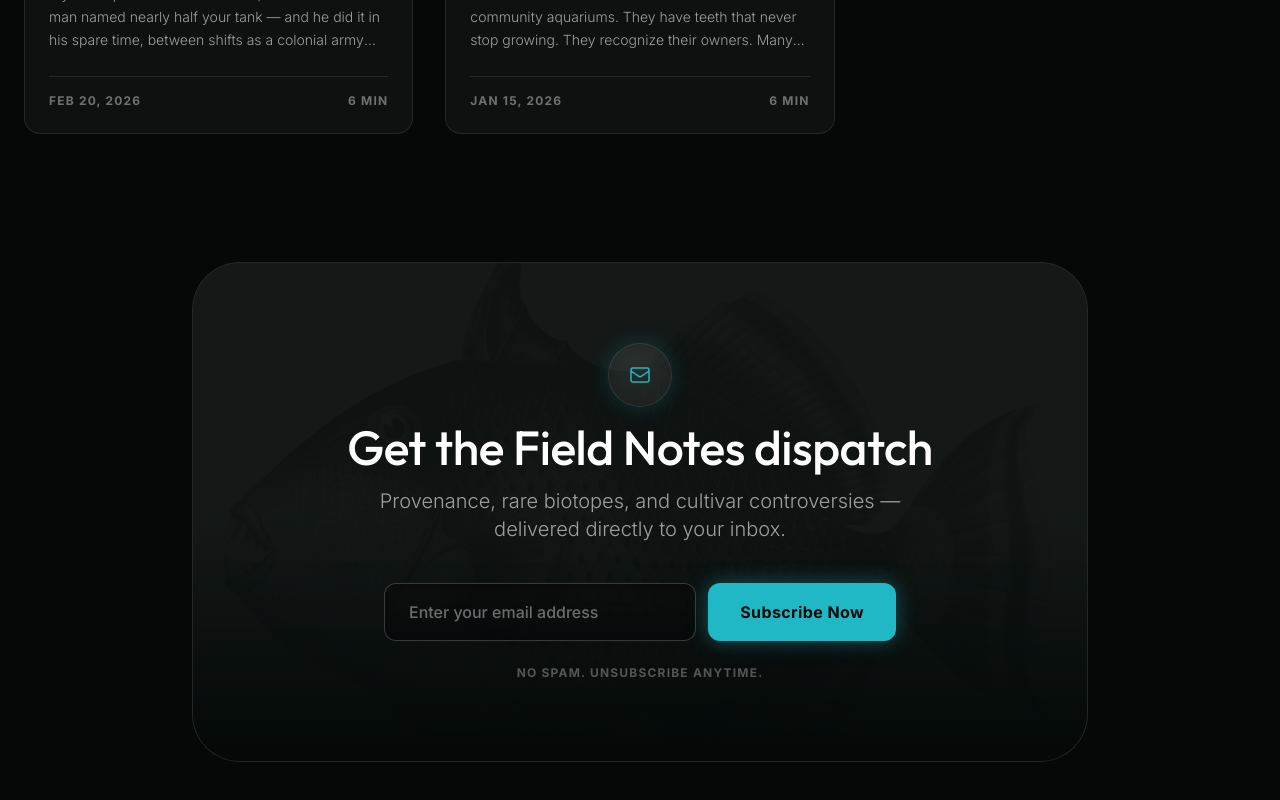
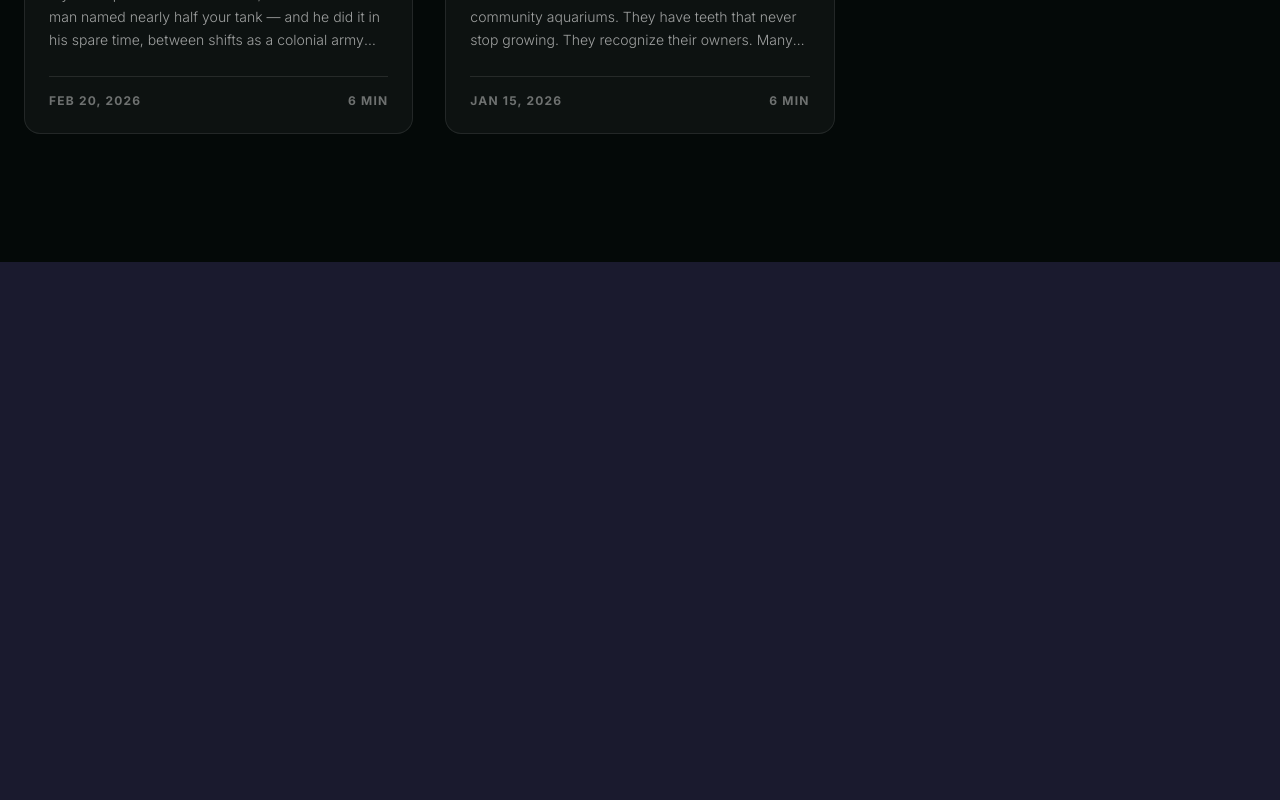
Before and after one commit to wowthisiseasytoremember-stack/endemic-site, a Next.js app: page /read in a window 1280 px wide. Shown: the part 2660-3460 px from the top of the page. After the commit the page ends 2922 px from the top, so only its background shows below. Built offline with nearby package versions, Linux system fonts and the light colour scheme.

Commit message:
cleanup: remove inactive Field Notes newsletter capture

```diff
--- a/src/app/read/page-client.tsx
+++ b/src/app/read/page-client.tsx
@@ -298,59 +298,6 @@ export default function FieldNotesPageClient({ initialPosts }: { initialPosts: B
             </div>
           )}
 
-          {/* Epic Newsletter CTA */}
-          <Reveal delay={400}>
-            <div className="mt-32 text-center flex justify-center">
-              <div className="relative flex flex-col items-center gap-6 glass rounded-[3rem] p-10 md:p-20 border border-white/10 max-w-4xl w-full overflow-hidden group">
-
-                {/* Subtle Bleeker Watermark Background */}
-                <img
-                  src="/images/bleeker/plate-ccxxiv.jpg"
-                  className="absolute inset-0 w-full h-full object-cover mix-blend-luminosity opacity-[0.03] group-hover:opacity-[0.08] group-hover:scale-105 transition-all duration-1000 grayscale pointer-events-none"
-                  alt=""
-                />
-                <div className="absolute inset-0 bg-gradient-to-t from-[#040908] via-transparent to-transparent pointer-events-none" />
-
-                <div className="relative z-10 flex flex-col items-center w-full">
-                  <div className="w-16 h-16 rounded-full glass border border-aqua/30 flex items-center justify-center mb-4 shadow-[0_0_20px_rgba(31,184,196,0.2)]">
-                    <svg className="w-6 h-6 text-aqua" fill="none" viewBox="0 0 24 24" stroke="currentColor">
-                      <path strokeLinecap="round" strokeLinejoin="round" strokeWidth={1.5} d="M3 8l7.89 5.26a2 2 0 002.22 0L21 8M5 19h14a2 2 0 002-2V7a2 2 0 00-2-2H5a2 2 0 00-2 2v10a2 2 0 002 2z" />
-                    </svg>
-                  </div>
-
-                  <h3 className="font-display text-4xl md:text-5xl font-medium text-white">Get the Field Notes dispatch</h3>
-                  <p className="text-xl text-white/60 font-light mt-4 max-w-xl">
-                    Provenance, rare biotopes, and cultivar controversies — delivered directly to your inbox.
-                  </p>
-
-                  <form className="flex flex-col sm:flex-row gap-3 w-full max-w-lg mt-10" action="/api/subscribe" method="POST">
-                    <input
-                      type="hidden"
-                      name="leadMagnet"
-                      value="field-notes-dispatch"
-                    />
-                    <div className="relative flex-1 group/input">
-                      <div className="absolute inset-0 bg-aqua/20 blur-xl rounded-full opacity-0 group-focus-within/input:opacity-100 transition-opacity duration-500" />
-                      <input
-                        type="email"
-                        name="email"
-                        placeholder="Enter your email address"
-                        required
-                        className="relative w-full px-6 py-4 rounded-xl bg-black/40 border border-white/20 text-white placeholder-white/40 focus:outline-none focus:border-aqua focus:ring-1 focus:ring-aqua transition-all font-medium backdrop-blur-md shadow-inner"
-                      />
-                    </div>
-                    <button
-                      type="submit"
-                      className="relative px-8 py-4 rounded-xl bg-aqua text-[#040908] font-bold tracking-wide hover:bg-white hover:text-black transition-all duration-300 whitespace-nowrap shadow-[0_0_20px_rgba(31,184,196,0.4)] hover:shadow-[0_0_30px_rgba(255,255,255,0.6)] hover:-translate-y-0.5"
-                    >
-                      Subscribe Now
-                    </button>
-                  </form>
-                  <p className="text-xs font-bold uppercase tracking-widest text-white/30 mt-6">No spam. Unsubscribe anytime.</p>
-                </div>
-              </div>
-            </div>
-          </Reveal>
         </div>
       </div>
     </main>
```
